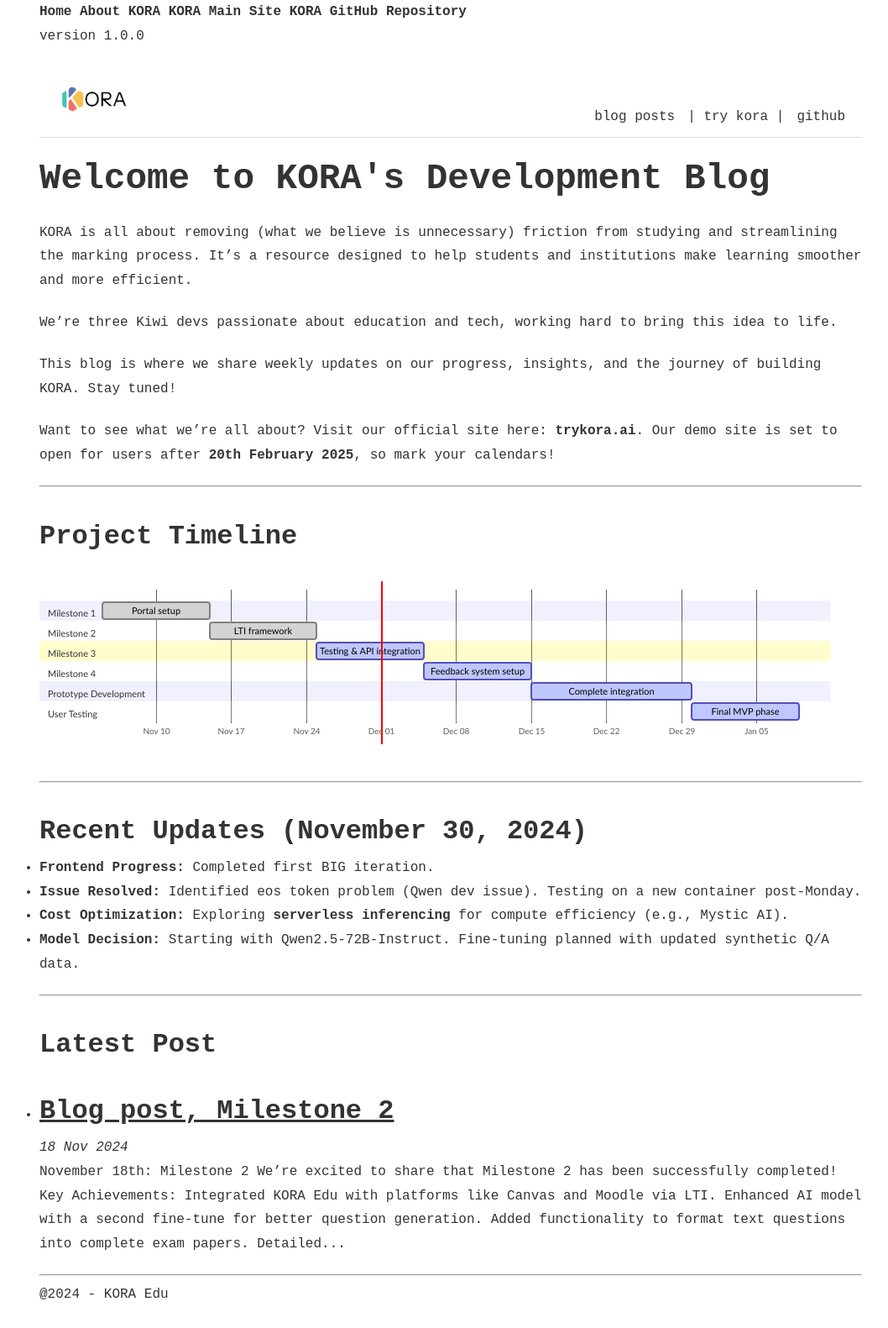
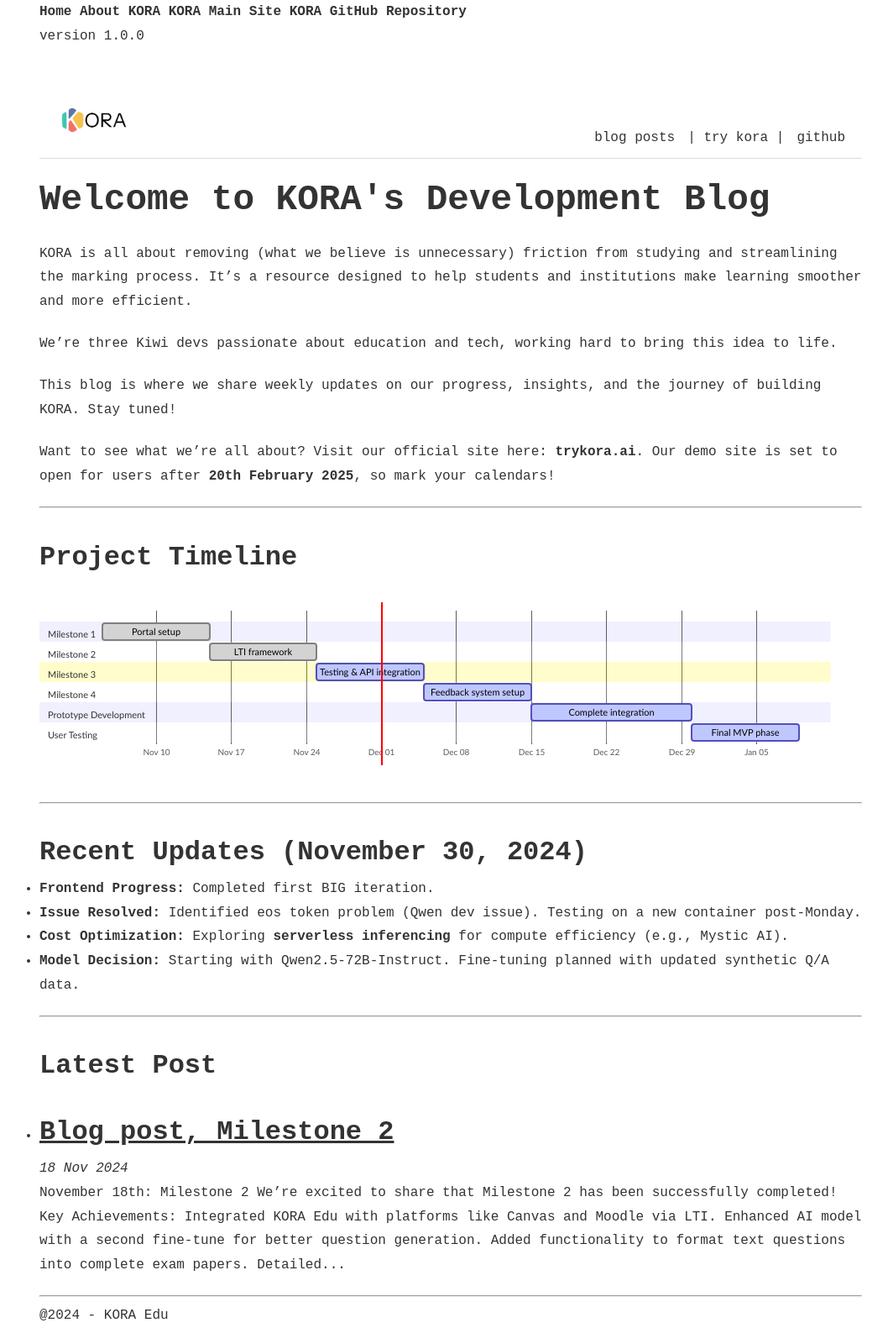
Before and after one commit to kora-edu/kora-edu.github.io, a Jekyll site: the page built from index.html, in a window 1280 px wide. Shown: the whole page at 84% size, without its empty margins (103-1161 px from the left). Built offline with Jekyll 4.4.1, drawn with Linux system fonts in a browser that asks for light colours; the list of posts is cut into pages by our own code; before the commit the page ends 1556 px from its top, so only the background shows below that.

Commit message:
template

```diff
--- a/_sass/layout.scss
+++ b/_sass/layout.scss
@@ -37,7 +37,7 @@
   display: inline-block !important; /* Prevent block-level behavior */
   object-fit: contain !important; /* Ensure proper scaling */
   margin-right: 20px; /* Add spacing between logo and links */
-  margin-top: 25px; /* Move the logo down slightly */
+  margin-top: 50px; /* Move the logo down slightly */
   flex-shrink: 0; /* Prevent shrinking in flexbox */
   flex-grow: 0; /* Prevent growing in flexbox */
 }
```
